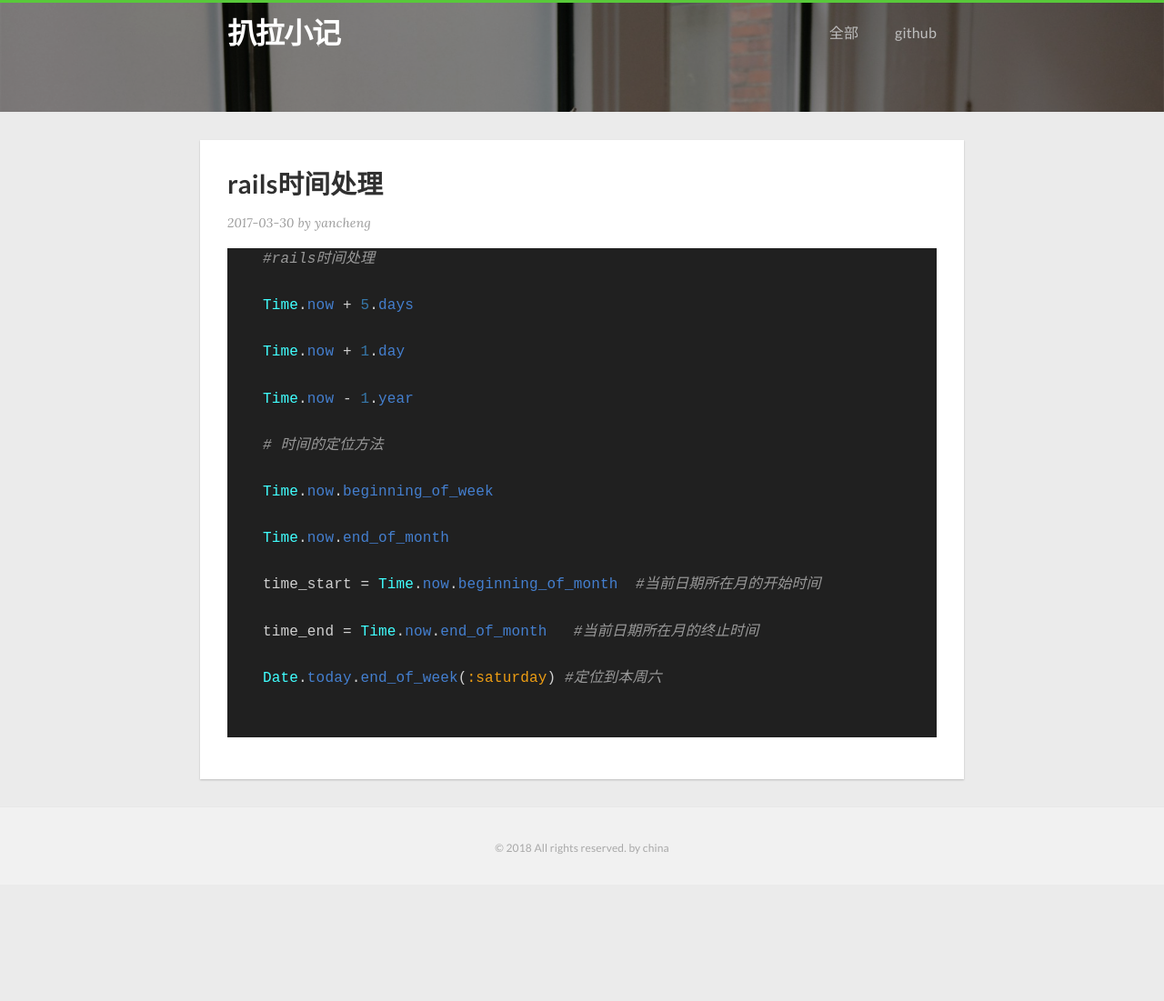
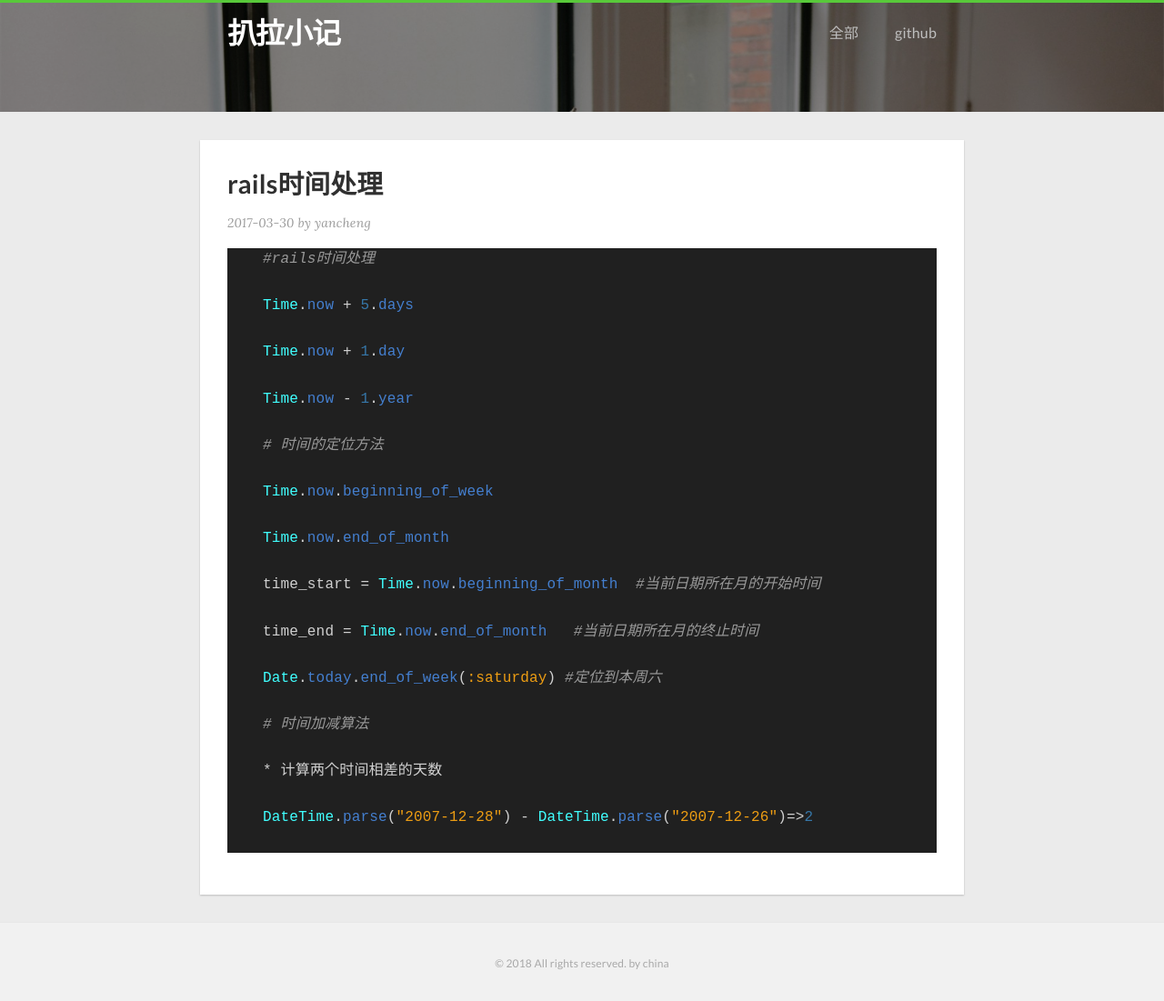
Before and after one commit to yanchengv/yanchengv.github.io, a Jekyll site: the page built from _posts/2017-04-06-rails-time.markdown, in a window 1280 px wide. Shown: the whole page at 91% size. Built offline with Jekyll 4.4.1, drawn with Linux system fonts in a browser that asks for light colours; nearby versions of some CDN libraries; before the commit the page ends 973 px from its top, so only the background shows below that.

Commit message:
Update 2017-04-06-rails-time.markdown

````diff
--- a/_posts/2017-04-06-rails-time.markdown
+++ b/_posts/2017-04-06-rails-time.markdown
@@ -27,5 +27,10 @@ comments: true
 
     Date.today.end_of_week(:saturday) #定位到本周六
 
+    # 时间加减算法
+
+    * 计算两个时间相差的天数
+
+    DateTime.parse("2007-12-28") - DateTime.parse("2007-12-26")=>2
 
 ```
````
